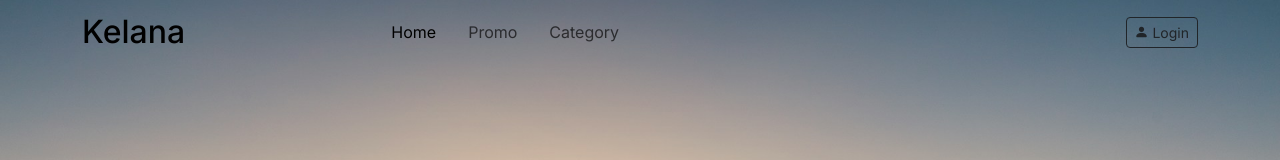
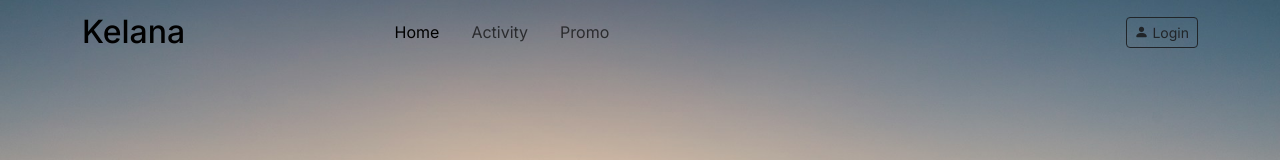
Before and after one commit to danimisme/incomplete-kelana, a Next.js app: page / in a window 1280 px wide. Shown: the top 160 px of the page. Built offline with nearby package versions, Linux system fonts and the light colour scheme; no server answers.

Commit message:
change navbar contents

```diff
--- a/src/components/Layout/Navbar/Navbar.js
+++ b/src/components/Layout/Navbar/Navbar.js
@@ -76,14 +76,14 @@ export default function Navbar() {
               </Link>
             </li>
             <li className="nav-item ms-lg-3">
-              <Link href="/promo" className="nav-link">
-                Promo
+              <Link href="/activity" className="nav-link">
+                Activity
               </Link>
             </li>
 
             <li className="nav-item ms-lg-3">
-              <Link href="/" className="nav-link" aria-disabled="true">
-                Category
+              <Link href="/promo" className="nav-link" aria-disabled="true">
+                Promo
               </Link>
             </li>
           </ul>
```
